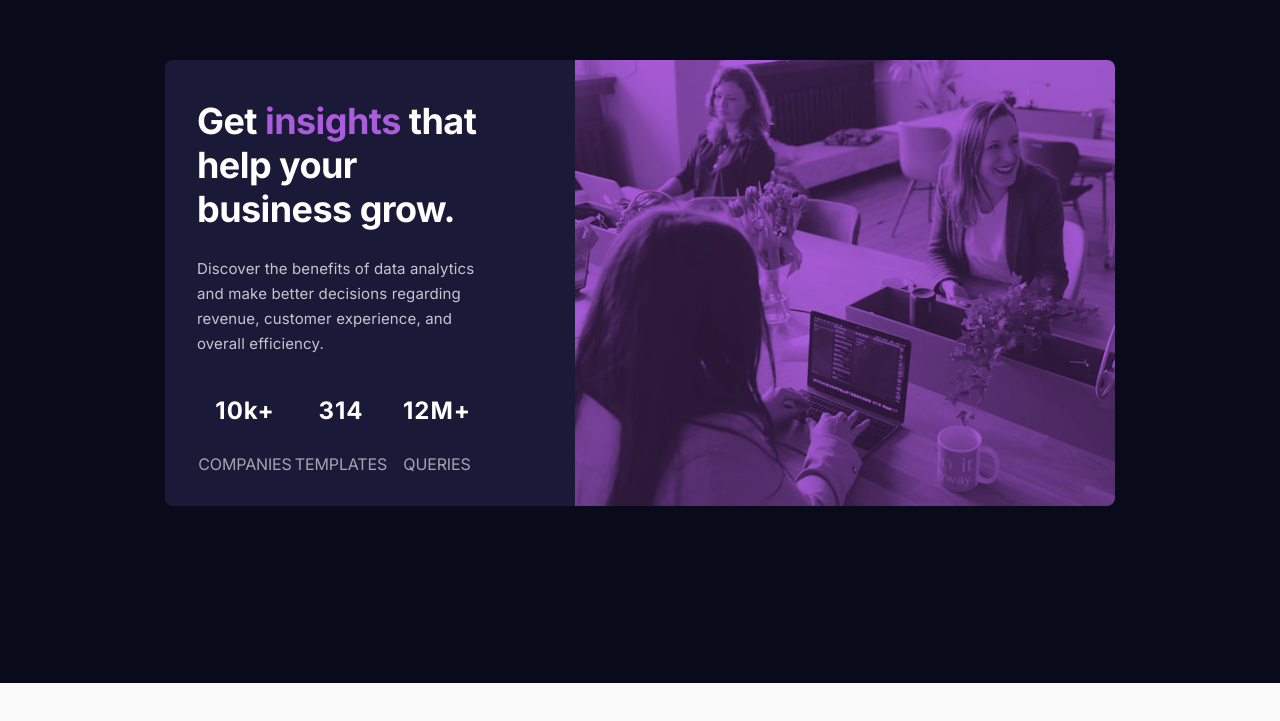
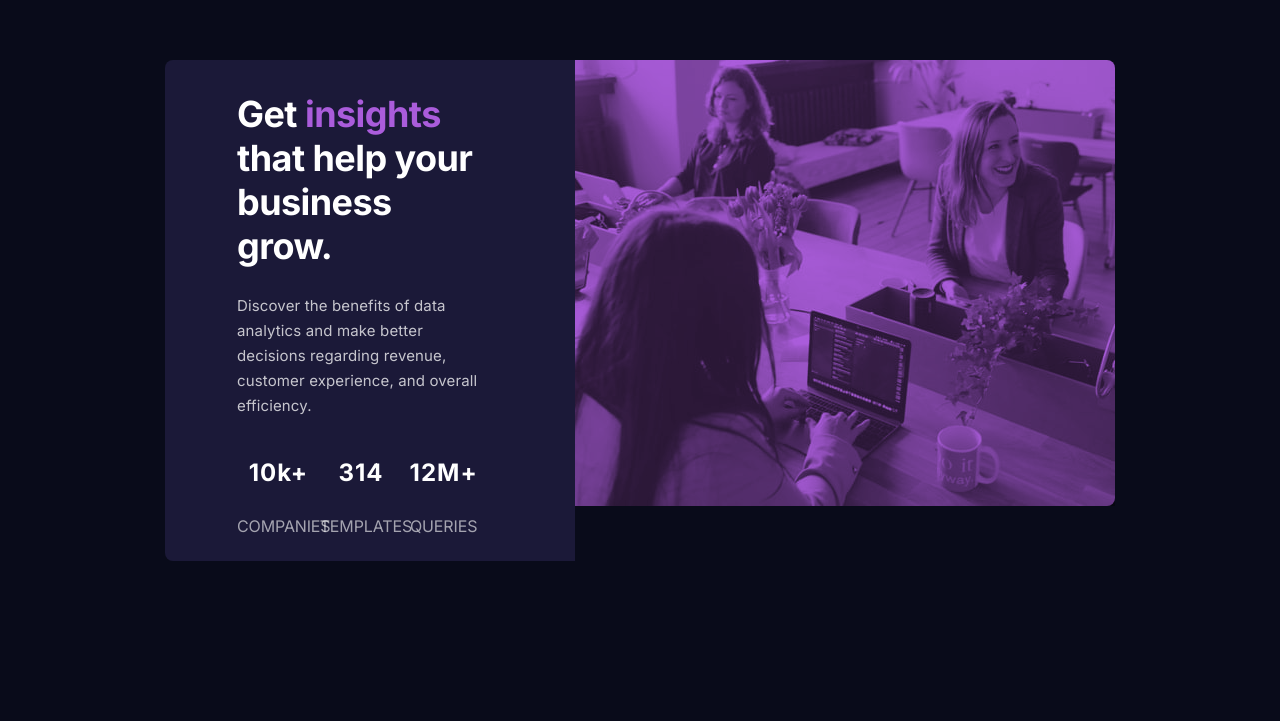
Before and after one commit to josuke0227/stats-preview-card-component, a React (Create React App) app: page / in a window 1280 px wide. Shown: the part 117-838 px from the top of the page. Before the commit the page ends 800 px from the top, so only its background shows below. Built offline with nearby package versions, Linux system fonts and the light colour scheme.

Commit message:
Chagne padding for laptop

```diff
--- a/src/components/Contents.jsx
+++ b/src/components/Contents.jsx
@@ -35,7 +35,7 @@ const useStyles = makeStyles(({ palette, breakpoints }) => ({
     [breakpoints.up("md")]: {
       gridArea: "contents",
       minWidth: "40rem",
-      padding: "3.2rem 9rem 2rem 3.2rem",
+      padding: "3.2rem 9rem 2rem 7.2rem",
       borderRadius: "8px 0 0 8px",
       alignSelf: "stretch",
       display: "flex",
```
